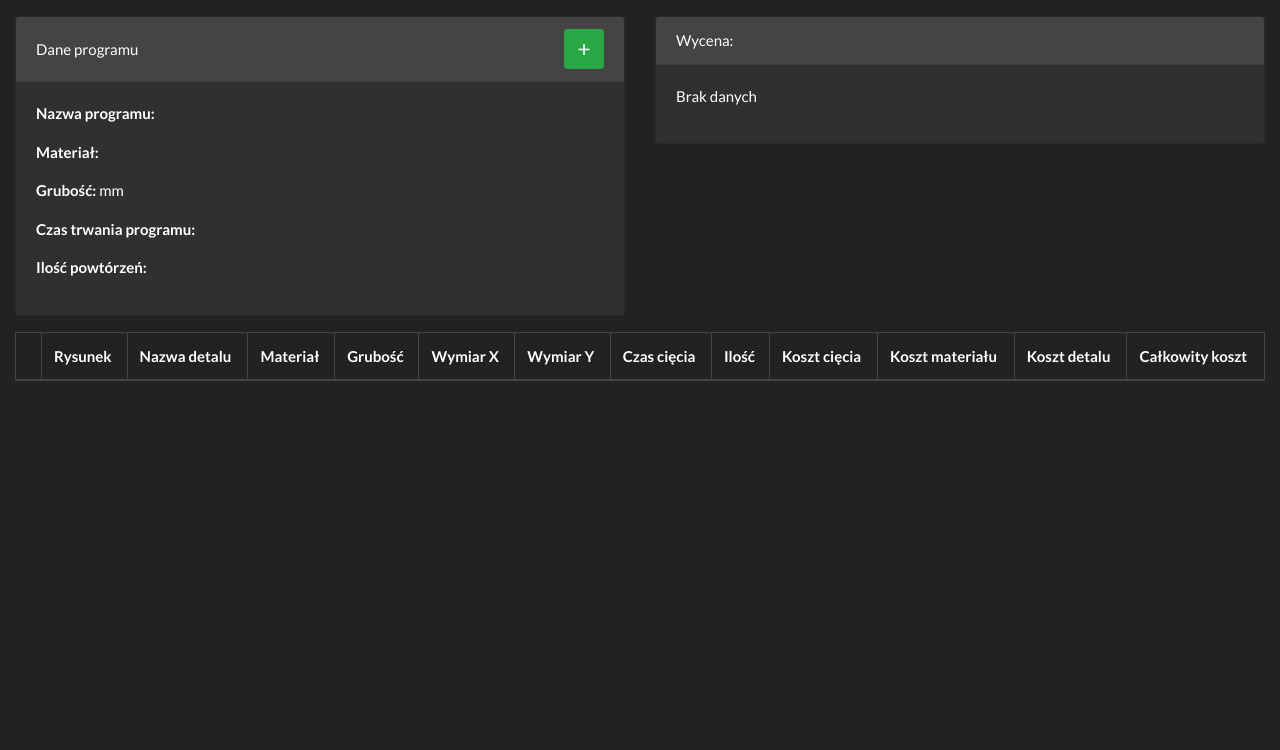
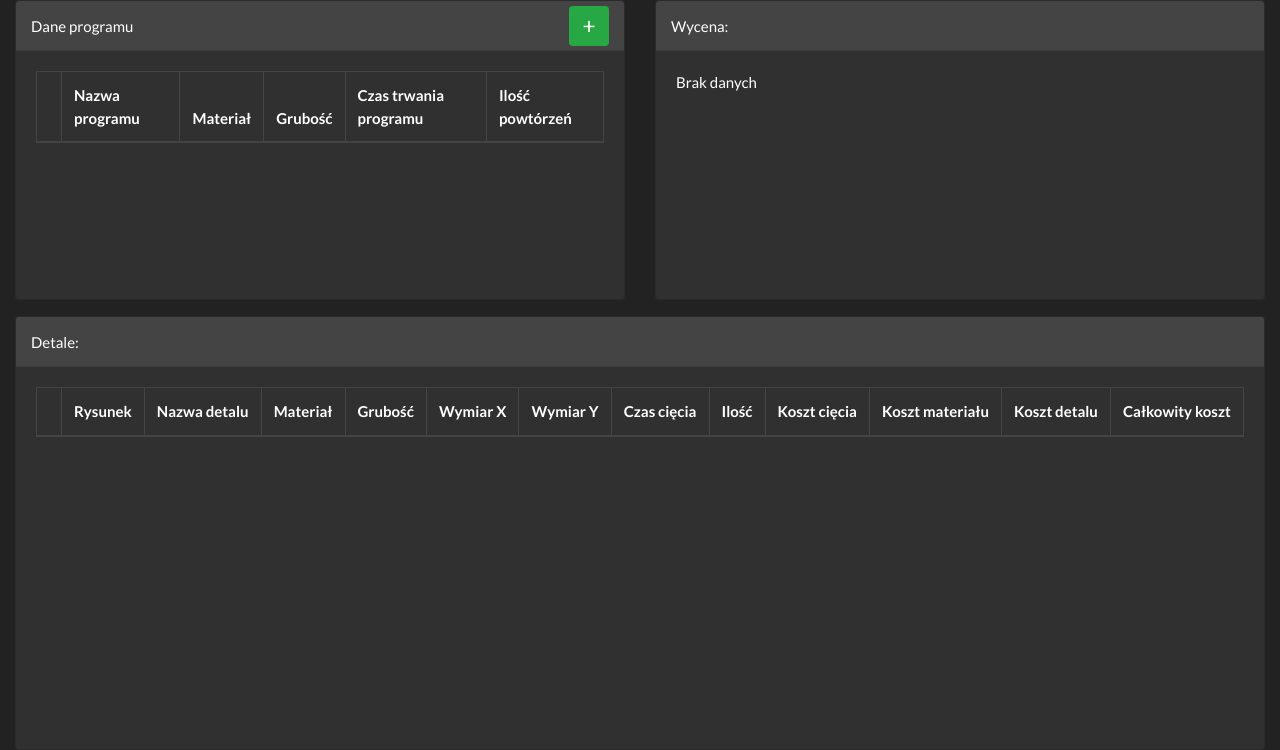
Before and after one commit to MarcinCichy/Lass_wyc, a Flask app: page / in a window 1280 px wide. Shown: the part 50-800 px from the top of the page. Run offline with Flask 3, Linux system fonts and the light colour scheme; lists and menus that the app fills with data are empty; some libraries are stand-ins or nearby versions.

Commit message:
Improved parsing of part names from PDF. Improved parsing of material thickness from PDF. In both cases regular expressions were used. Improved display of container headers and their dimensions.

```diff
--- a/static/css/styles.css
+++ b/static/css/styles.css
@@ -20,10 +20,49 @@
   padding-right: 15px;
 }
 
+/* Klasa fixed-window – ustalona wysokość z wewnętrznym paskiem przewijania */
+.fixed-window {
+  height: 300px;       /* Stała wysokość dla okien "Dane programu" i "Wycena" */
+  overflow-y: auto;
+}
+
+/* Główny kontener – pełna wysokość widocznego ekranu minus wysokość górnego paska (np. 50px) */
+.main-container {
+  display: flex;
+  flex-direction: column;
+  height: calc(100vh - 50px);
+}
+
+.card-header {
+  /* Przykładowo: */
+  height: 50px; /* ustala stałą wysokość nagłówka */
+  line-height: 50px; /* aby tekst był wycentrowany pionowo */
+  padding: 0 15px; /* wewnętrzne odstępy po bokach */
+}
+
+.row.mb-3 {
+  margin-bottom: 10rem; /* lub dowolna wartość */
+}
+
+/* Wiersz z oknem detali ma flex-grow: 1, aby rozciągać się do dolnej krawędzi */
+.flex-grow-1 {
+  flex-grow: 1;
+}
+
+/* Wiersze tabeli detali mają stałą wysokość */
+#detailsTableBody tr {
+  height: 40px;
+}
+
+/* Obrazki w tabeli detali skalowane do maksymalnej wysokości 80px */
+#detailsTableBody img {
+  max-height: 35px;
+  width: auto;
+  object-fit: contain;
+}
+
 /* Styl przycisku zmiany stylu – kwadratowy, 40x40px */
 .theme-toggle-btn {
-  background-color: #9b8d8a5 !important; /* przykładowy kolor */
-  color: #9b8d8a5 !important;
   width: 40px;
   height: 40px;
   padding: 0;
--- a/templates/index.html
+++ b/templates/index.html
@@ -15,14 +15,13 @@
     <script src="https://cdnjs.cloudflare.com/ajax/libs/colresizable/1.6/colResizable-1.6.min.js"></script>
   </head>
   <body>
-    <!-- Górny pasek – korzysta z klasy card-header, więc odziedziczy dokładnie wygląd nagłówka karty -->
+    <!-- Górny pasek – zachowuje poprzedni wygląd (kolor, wysokość) -->
     <header class="card-header top-bar">
       <div class="d-flex justify-content-between align-items-center w-100">
         <div class="logo">
           <h5 class="mb-0">LassSup Web</h5>
         </div>
         <div>
-          <!-- Przycisk zmiany stylu – taki sam rozmiar jak przycisk plus -->
           <button id="themeToggle" class="btn btn-secondary theme-toggle-btn">
             <span id="themeIcon">☀</span>
           </button>
@@ -33,40 +32,54 @@
     <!-- Ukryty input pliku -->
     <input type="file" id="fileInput" name="file" accept=".html, .pdf" style="opacity:0; position:absolute; z-index:-1;">
 
-    <div class="container-fluid mt-3">
-      <!-- Karta z danymi programu -->
-      <div class="row mb-3">
+    <!-- Główny kontener, ustawiony jako flex-column, o wysokości dostępnej (100vh minus górny pasek) -->
+    <div class="container-fluid main-container">
+      <!-- Górna część: Karty "Dane programu" i "Wycena" – o stałej wysokości -->
+      <div class="row fixed-row mb-3">
         <div class="col-md-6">
-          <div class="card">
+          <div class="card fixed-window">
             <div class="card-header d-flex justify-content-between align-items-center">
               <span>Dane programu</span>
-              <!-- Przycisk plus – taki sam wygląd jak kwadratowy przycisk zmiany stylu -->
               <button id="plusButton" class="btn btn-success plus-btn">
                 <span style="font-size:1.5em;">&#43;</span>
               </button>
             </div>
-            <div class="card-body">
-              <p><strong>Nazwa programu:</strong> <span id="programName"></span></p>
-              <p><strong>Materiał:</strong> <span id="programMaterial"></span></p>
-              <p><strong>Grubość:</strong> <span id="programThicknes"></span> mm</p>
-              <p><strong>Czas trwania programu:</strong> <span id="programTime"></span></p>
-              <p><strong>Ilość powtórzeń:</strong> <span id="programCounts"></span></p>
+            <div class="card-body fixed-window"">
+              <div class="table-responsive">
+                <table id="programsTable" class="table table-bordered">
+                  <thead>
+                    <tr>
+                      <th></th>
+                      <th>Nazwa programu</th>
+                      <th>Materiał</th>
+                      <th>Grubość</th>
+                      <th>Czas trwania programu</th>
+                      <th>Ilość powtórzeń</th>
+                    </tr>
+                  </thead>
+                  <tbody id="programsTableBody">
+                    <!-- Wiersze programów dodawane dynamicznie -->
+                  </tbody>
+                </table>
               </div>
             </div>
           </div>
-        <!-- Karta Wycena -->
+        </div>
         <div class="col-md-6">
-          <div class="card">
+          <div class="card fixed-window">
             <div class="card-header">Wycena:</div>
-            <div class="card-body">
+            <div class="card-body fixed-content">
               <p>Brak danych</p>
             </div>
           </div>
         </div>
       </div>
-      <!-- Tabela detali -->
-      <div class="row mb-3">
+      <!-- Dolna część: Okno Detale – ma rozciągać się do dołu -->
+      <div class="row flex-grow-1">
         <div class="col">
+          <div class="card h-100">
+            <div class="card-header">Detale:</div>
+            <div class="card-body fixed-window">
               <div class="table-responsive">
                 <table id="detailsTable" class="table table-bordered">
                   <thead>
@@ -87,9 +100,11 @@
                     </tr>
                   </thead>
                   <tbody id="detailsTableBody">
-                <!-- Wiersze danych będą dodawane dynamicznie -->
+                    <!-- Wiersze detali dodawane dynamicznie -->
                   </tbody>
                 </table>
+              </div>
+            </div>
           </div>
         </div>
       </div>
@@ -105,15 +120,28 @@
     </div>
 
     <script>
+      // Funkcja generująca unikalny identyfikator programu
+      function generateProgramId() {
+        return 'program_' + Date.now() + '_' + Math.floor(Math.random() * 1000);
+      }
+
+      // Funkcja formatująca sekundy do formatu HH:MM:SS
+      function formatSecondsToHMS(seconds) {
+        var h = Math.floor(seconds / 3600);
+        var m = Math.floor((seconds % 3600) / 60);
+        var s = seconds % 60;
+        return (h < 10 ? "0" + h : h) + ":" +
+               (m < 10 ? "0" + m : m) + ":" +
+               (s < 10 ? "0" + s : s);
+      }
+
       $(document).ready(function() {
         $("#loading").hide();
 
-        // Kliknięcie przycisku plus w karcie "Dane programu" otwiera ukryty input
         $("#plusButton").click(function() {
           $("#fileInput").click();
         });
 
-        // Obsługa przycisku zmiany stylu w górnym pasku
         $("#themeToggle").click(function(){
           var darkTheme = $("#themeToggle").data("darkTheme");
           if(darkTheme === undefined) darkTheme = true;
@@ -128,16 +156,14 @@
           }
         });
 
-        // Po wybraniu pliku – wysyłamy go do serwera
         $("#fileInput").change(function(){
           var fileName = $(this).val().split("\\").pop();
-          $("#programName").text(fileName);
+          var programId = generateProgramId();
+          $("#loading").show();
           var file = $(this)[0].files[0];
           if (!file) return;
           var formData = new FormData();
           formData.append("file", file);
-          $("#loading").show();
-          $("#detailsTableBody").empty();
           $.ajax({
             url: '/upload',
             type: 'POST',
@@ -146,35 +172,41 @@
             processData: false,
             success: function(response) {
               $("#loading").hide();
-              $("#programName").text(response.name || "");
-              $("#programMaterial").text(response.material || "");
-              $("#programThicknes").text(response.thicknes || "");
-              $("#programTime").text(response.machine_time || "");
-              $("#programCounts").text(response.program_counts || "");
-              var tbody = $("#detailsTableBody");
+              // Dodaj nowy wiersz do tabeli programów
+              var programsTbody = $("#programsTableBody");
+              var progRow = "<tr data-program-id='" + programId + "'>";
+              progRow += "<td><button class='btn btn-danger btn-sm remove-program' data-program-id='" + programId + "'>-</button></td>";
+              progRow += "<td>" + (response.name || "") + "</td>";
+              progRow += "<td>" + (response.material || "") + "</td>";
+              progRow += "<td>" + (response.thicknes || "") + "</td>";
+              progRow += "<td>" + (response.machine_time || "") + "</td>";
+              progRow += "<td>" + (response.program_counts || "") + "</td>";
+              progRow += "</tr>";
+              programsTbody.append(progRow);
+
+              // Dodaj detale do tabeli detali – każdy detal otrzymuje atrybut data-program-id
+              var detailsTbody = $("#detailsTableBody");
               response.details.forEach(function(detail) {
-                var row = "<tr>";
-                // Dodajemy checkbox w pierwszej kolumnie
-                row += "<td><input type='checkbox' class='detailCheckbox' checked></td>";
-                // Kolumna z obrazkiem
+                var detailRow = "<tr data-program-id='" + programId + "'>";
+                detailRow += "<td><input type='checkbox' class='detailCheckbox' checked></td>";
                 if(detail.image_path) {
-                  row += "<td><img src='" + detail.image_path + "' alt='Rysunek' style='max-width:100px;'></td>";
+                  detailRow += "<td><img src='" + detail.image_path + "' alt='Rysunek' style='max-width:100px;'></td>";
                 } else {
-                  row += "<td></td>";
+                  detailRow += "<td></td>";
                 }
-                row += "<td>" + detail.name + "</td>";
-                row += "<td>" + (response.material || "") + "</td>";
-                row += "<td>" + (response.thicknes || "") + "</td>";
-                row += "<td>" + (detail.dim_x || "") + "</td>";
-                row += "<td>" + (detail.dim_y || "") + "</td>";
-                row += "<td>" + detail.cut_time + "</td>";
-                row += "<td>" + detail.quantity + "</td>";
-                row += "<td>" + (detail.cutting_cost || "") + "</td>";
-                row += "<td>" + (detail.material_cost || "") + "</td>";
-                row += "<td>" + (detail.total_cost || "") + "</td>";
-                row += "<td>" + (detail.total_cost_quantity || "") + "</td>";
-                row += "</tr>";
-                tbody.append(row);
+                detailRow += "<td>" + detail.name + "</td>";
+                detailRow += "<td>" + (response.material || "") + "</td>";
+                detailRow += "<td>" + (response.thicknes || "") + "</td>";
+                detailRow += "<td>" + (detail.dim_x || "") + "</td>";
+                detailRow += "<td>" + (detail.dim_y || "") + "</td>";
+                detailRow += "<td>" + formatSecondsToHMS(detail.cut_time) + "</td>";
+                detailRow += "<td>" + detail.quantity + "</td>";
+                detailRow += "<td>" + (detail.cutting_cost || "") + "</td>";
+                detailRow += "<td>" + (detail.material_cost || "") + "</td>";
+                detailRow += "<td>" + (detail.total_cost || "") + "</td>";
+                detailRow += "<td>" + (detail.total_cost_quantity || "") + "</td>";
+                detailRow += "</tr>";
+                detailsTbody.append(detailRow);
               });
               $("#detailsTable").colResizable({ liveDrag: true });
             },
@@ -184,6 +216,12 @@
             }
           });
         });
+
+        $(document).on("click", ".remove-program", function(){
+          var programId = $(this).data("program-id");
+          $("#programsTableBody tr[data-program-id='" + programId + "']").remove();
+          $("#detailsTableBody tr[data-program-id='" + programId + "']").remove();
+        });
       });
     </script>
   </body>
```
Also changed, not shown: other parts of static/css/styles.css (+21 -19 lines), new_pdf_file_parser.py (+35 -17 lines). Lines whose indentation alone changed are shown as unchanged.
